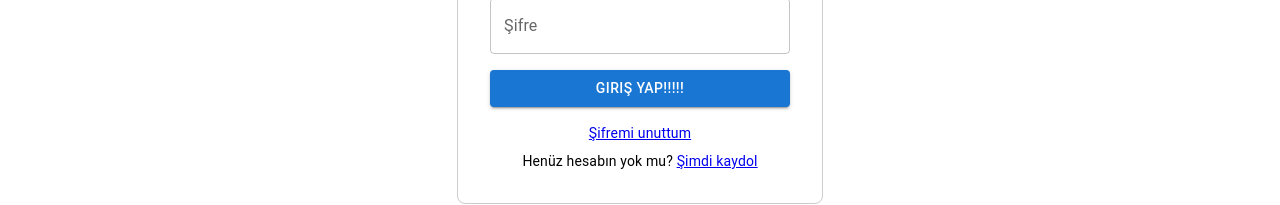
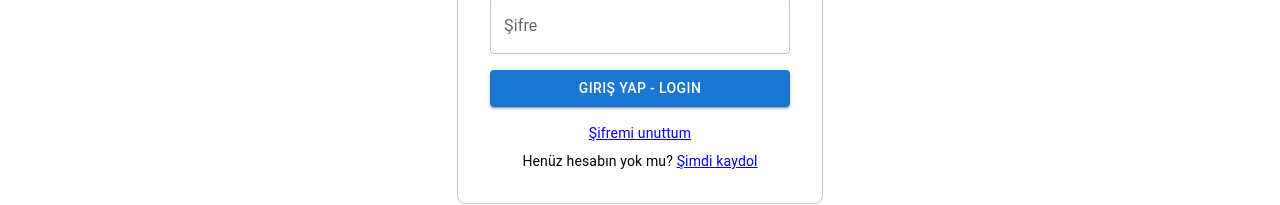
Before and after one commit to Atakanclkoglu/arac-kiralama-app, a React (Create React App) app: page / in a window 1280 px wide. Shown: the part 261-466 px from the top of the page. Built offline with nearby package versions, Linux system fonts and the light colour scheme.

Commit message:
Login Ekranı tekrar değiştirildi

```diff
--- a/src/pages/LoginPage.js
+++ b/src/pages/LoginPage.js
@@ -69,7 +69,7 @@ function LoginPage({ setIsLoggedIn }) {
         fullWidth
         onClick={handleLogin}
       >
-        Giriş Yap!!!!!
+        Giriş Yap - Login
       </Button>
 
       <Typography variant="body2" sx={{ mt: 2, textAlign: 'center' }}>
```
